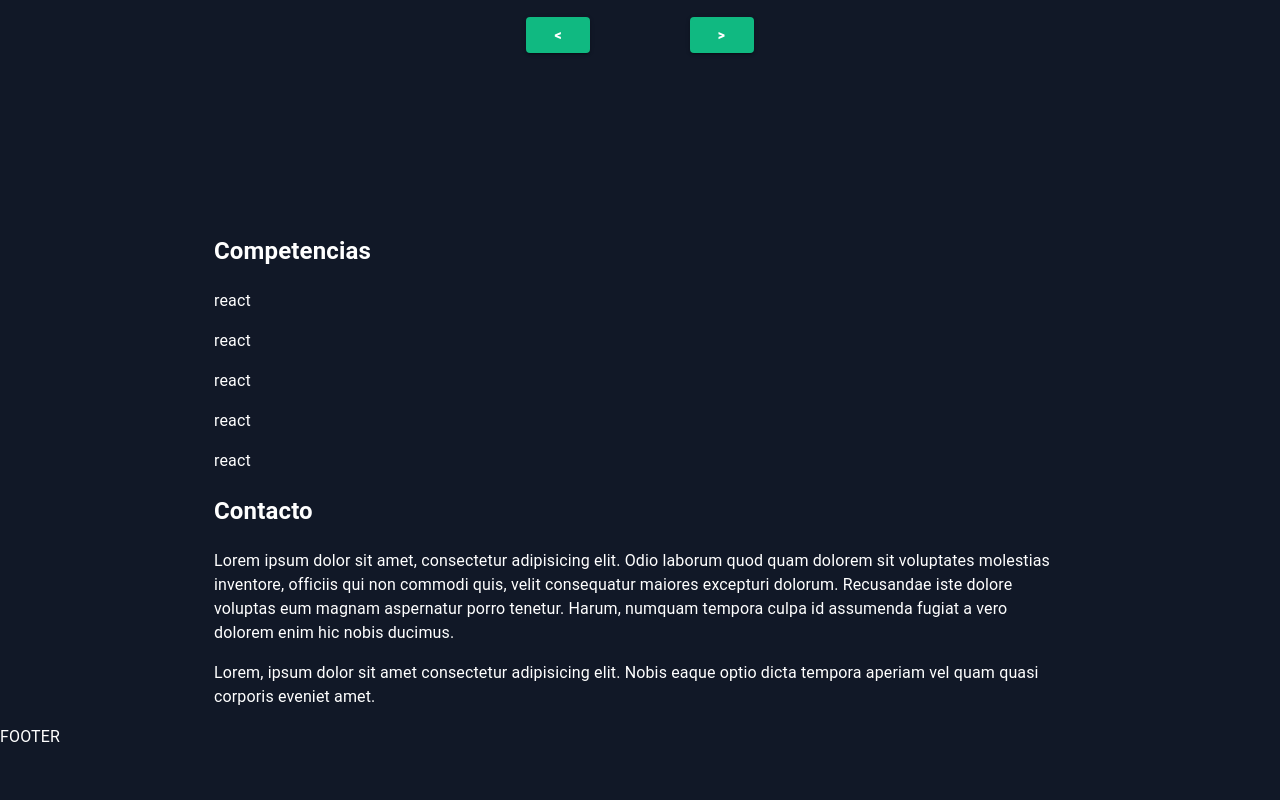
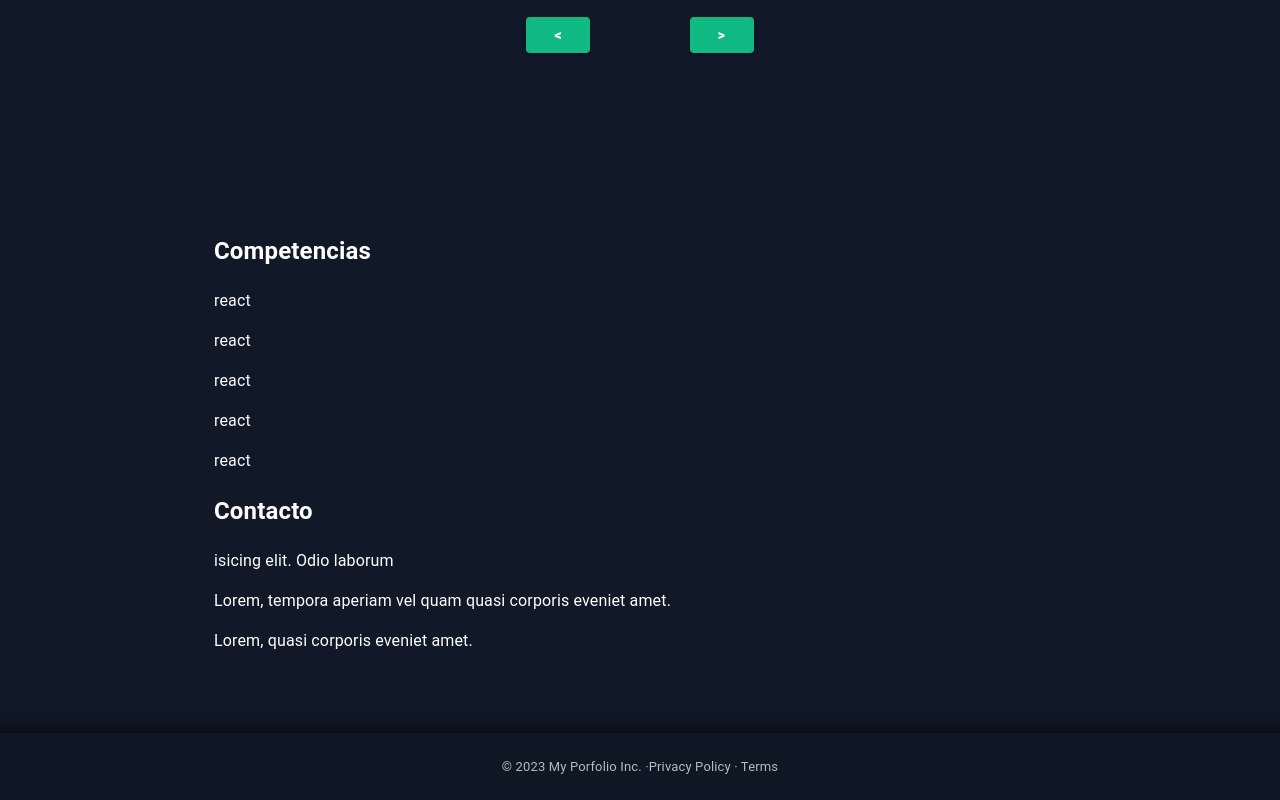
Before and after one commit to tomasflores24/cv, a React app: page / in a window 1280 px wide. Shown: the part 1337-2137 px from the top of the page. Before the commit the page ends 2086 px from the top, so only its background shows below. Built offline with nearby package versions, Linux system fonts and the light colour scheme; the HTML template or start-up script is replaced by a standard one.

Commit message:
adding footer

```diff
--- a/src/components/Contact.tsx
+++ b/src/components/Contact.tsx
@@ -1,20 +1,22 @@
+import { Box } from '@mui/material';
 import { navName } from '../utils';
 
 export const Contact = () => {
   return (
-    <section>
-      <h2 id={navName.Contacto}>Contacto</h2>
-      <p>
-        Lorem ipsum dolor sit amet, consectetur adipisicing elit. Odio laborum
-        quod quam dolorem sit voluptates molestias inventore, officiis qui non
-        commodi quis, velit consequatur maiores excepturi dolorum. Recusandae
-        iste dolore voluptas eum magnam aspernatur porro tenetur. Harum, numquam
-        tempora culpa id assumenda fugiat a vero dolorem enim hic nobis ducimus.
+    <Box
+      id={navName.Contacto}
+      component="section"
+      sx={{ marginBottom: '5rem' }}
+    >
+      <h1>Contacto</h1>
+      <p>isicing elit. Odio laborum
       </p>
       <p>
-        Lorem, ipsum dolor sit amet consectetur adipisicing elit. Nobis eaque
-        optio dicta tempora aperiam vel quam quasi corporis eveniet amet.
+        Lorem,  tempora aperiam vel quam quasi corporis eveniet amet.
       </p>
-    </section>
+      <p>
+        Lorem,  quasi corporis eveniet amet.
+      </p>
+    </Box>
   );
 };
--- a/src/components/Footer.tsx
+++ b/src/components/Footer.tsx
@@ -1,8 +1,20 @@
+import Box from '@mui/material/Box';
 
 export const Footer = () => {
   return (
-    <footer>
-      FOOTER
-    </footer>
-  )
-}
+    <Box
+      component="footer"
+      sx={{
+        boxShadow: '0rem .8rem 1rem 1rem black',
+        backgroundColor: '#0f1725',
+        padding: '1.5rem',
+        opacity: '70%',
+        fontSize: 'small',
+        textAlign: 'center',
+        // CAMBIAR FUENTE
+      }}
+    >
+      © 2023 My Porfolio Inc. ·Privacy Policy · Terms
+    </Box>
+  );
+};
--- a/src/components/Proyects.tsx
+++ b/src/components/Proyects.tsx
@@ -35,7 +35,6 @@ export const Proyects = () => {
     >
       <i>ICON</i>
       <Title>{navName.Experiencias}</Title>
-
       <SliderProyects data={allProyects[index]} />
 
       <Box
--- a/src/material/SliderProyect.tsx
+++ b/src/material/SliderProyect.tsx
@@ -1,4 +1,3 @@
-import * as React from 'react';
 import Card from '@mui/material/Card';
 import CardActions from '@mui/material/CardActions';
 import CardContent from '@mui/material/CardContent';
@@ -6,6 +5,7 @@ import CardMedia from '@mui/material/CardMedia';
 import Button from '@mui/material/Button';
 import Typography from '@mui/material/Typography';
 import { DataProyect } from '../utils';
+import { Box } from '@mui/material';
 
 interface Props {
   data: DataProyect;
@@ -26,7 +26,7 @@ export const SliderProyects = ({ data }: Props) => {
     >
       <CardMedia component="img" alt="Portada" height="140" image={image} />
       <CardContent component="figcaption">
-        <Typography gutterBottom variant="h5" component="h2">
+        <Typography gutterBottom variant="h5" component="h3">
           {title}
         </Typography>
         <Typography variant="body2" color="text.secondary">
--- a/src/pages/Main.tsx
+++ b/src/pages/Main.tsx
@@ -5,7 +5,6 @@ const Main = () => {
   return (
     <Container
       className="container__main"
-      // maxWidth={'sm'}
       maxWidth={'md'}
       sx={{ backgroundColor: 'inherit' }}
     >
```
Also changed, not shown: src/index.css (line endings or trailing spaces).
